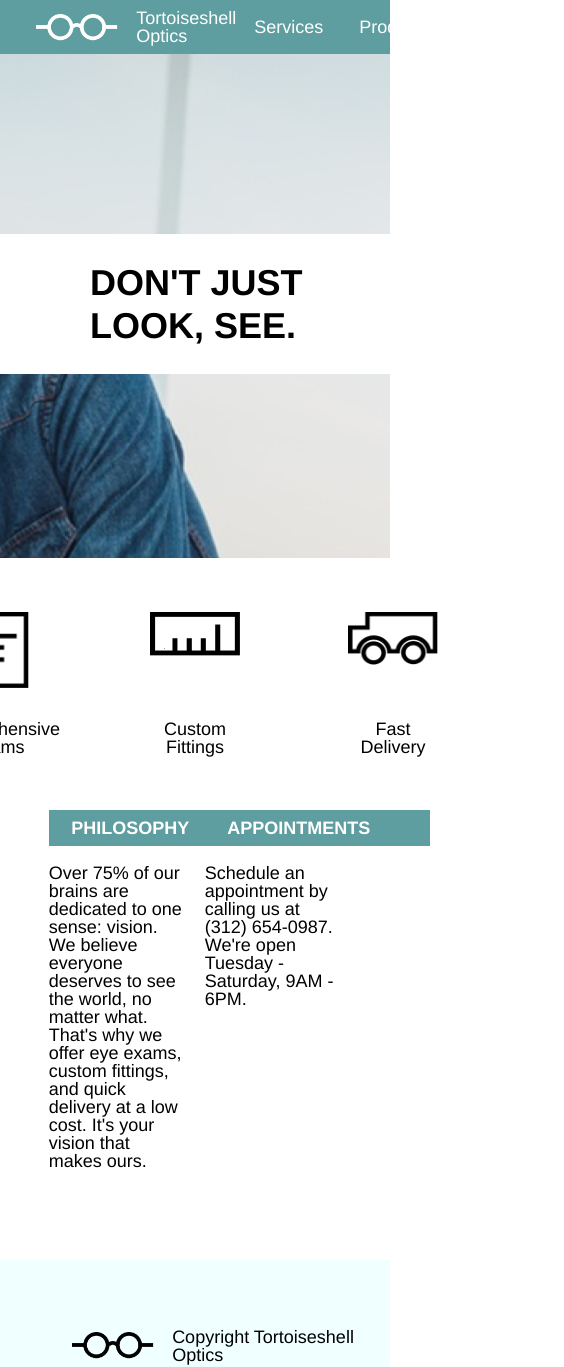
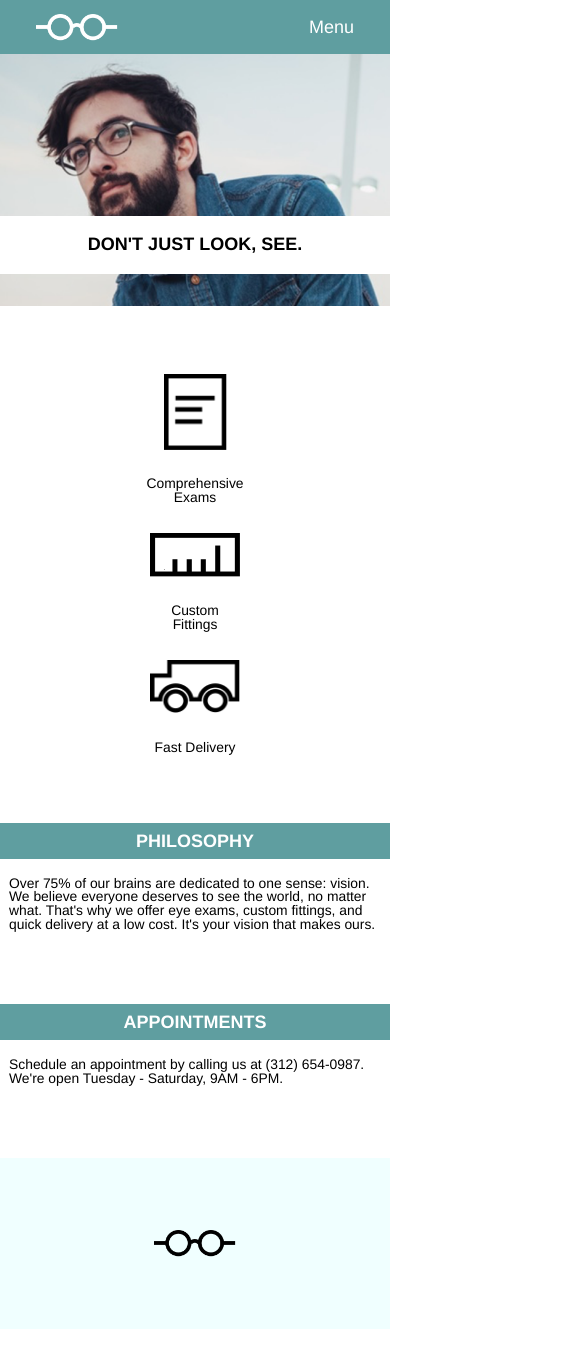
Before and after one commit to mattfine/TortoiseshellOptics, a plain HTML site: page index.html in a window 390 px wide. Shown: the top 1367 px of the page, 564 px wide, since content can reach past the window. After the commit the page ends 1329 px from the top, so only its background shows below. Drawn offline with Linux system fonts and the light colour scheme.

Commit message:
Add breakpoints to make the website responsive

```diff
--- a/index.html
+++ b/index.html
@@ -42,7 +42,7 @@
     <div class="content container">
 
       <!-- Services Information -->
-      <div class="services">
+      <div class="services group">
         <div class="service">
           <img class="paper" src="./resources/images/paper-icon.png" alt="Paper Icon">
           <span>Comprehensive Exams</span>
--- a/resources/css/style.css
+++ b/resources/css/style.css
@@ -83,6 +83,56 @@ nav li {
   margin-right: -2rem;
 }
 
+@media only screen and (max-width: 960px) {
+  .background {
+    height: 22rem;
+  }
+
+  .flex {
+    margin-top: 5rem;
+  }
+
+  .title h1 {
+    padding: 0.75rem 4rem;
+    font-size: 1.33rem;
+    margin-right: 2rem;
+  }
+}
+
+@media only screen and (max-width: 625px) {
+  .background {
+    height: 17rem;
+    background-position: 20%;
+  }
+
+  .flex {
+    margin-top: 9rem;
+    flex-direction: row;
+    justify-content: center;
+    width: 100%;
+    background-color: white;
+    text-align: center;
+  }
+
+  .title h1 {
+    padding: 1rem 0;
+    font-size: 1rem;
+    margin: 0;
+  }
+
+  nav ul {
+    display: none;
+  }
+
+  .mobile {
+    display: block;
+  }
+
+  .logo span {
+    display: none;
+  }
+}
+
 /* Content Settings */
 .services {
   display: flex;
@@ -98,6 +148,27 @@ nav li {
   width: 5rem;
   margin: 3rem;
   text-align: center;
+}
+
+@media only screen and (max-width: 625px) {
+  .services {
+    flex-direction: column;
+    align-items: center;
+  }
+
+  .group {
+    margin: 3.77rem 0 2.23rem 0;
+  }
+
+  .service {
+    margin: 0;
+    height: auto;
+  }
+
+  .service span {
+    margin: 1.54rem 0;
+    font-size: 0.77rem;
+  }
 }
 
 .service img {
@@ -123,6 +194,24 @@ img.paper {
   margin-bottom: 1rem;
 }
 
+@media only screen and (max-width: 625px) {
+  .info {
+    width: 100%;
+    margin: 0 0 4rem 0;
+  }
+
+  .info h3 {
+    padding: 0.5rem 0;
+    text-align: center;
+    width: 100%;
+  }
+
+  .info p {
+    padding: 0 0.5rem;
+    font-size: 0.77rem;
+  }
+}
+
 /* Footer Settings */
 footer {
   display: flex;
@@ -134,3 +223,17 @@ footer img {
   height: 1.5rem;
   padding: 4rem 1rem 4rem 4rem;
 }
+
+@media only screen and (max-width: 625px) {
+  footer {
+    justify-content: center;
+  }
+
+  footer span {
+    display: none;
+  }
+
+  footer img {
+    padding: 4rem 0;
+  }
+}
```
